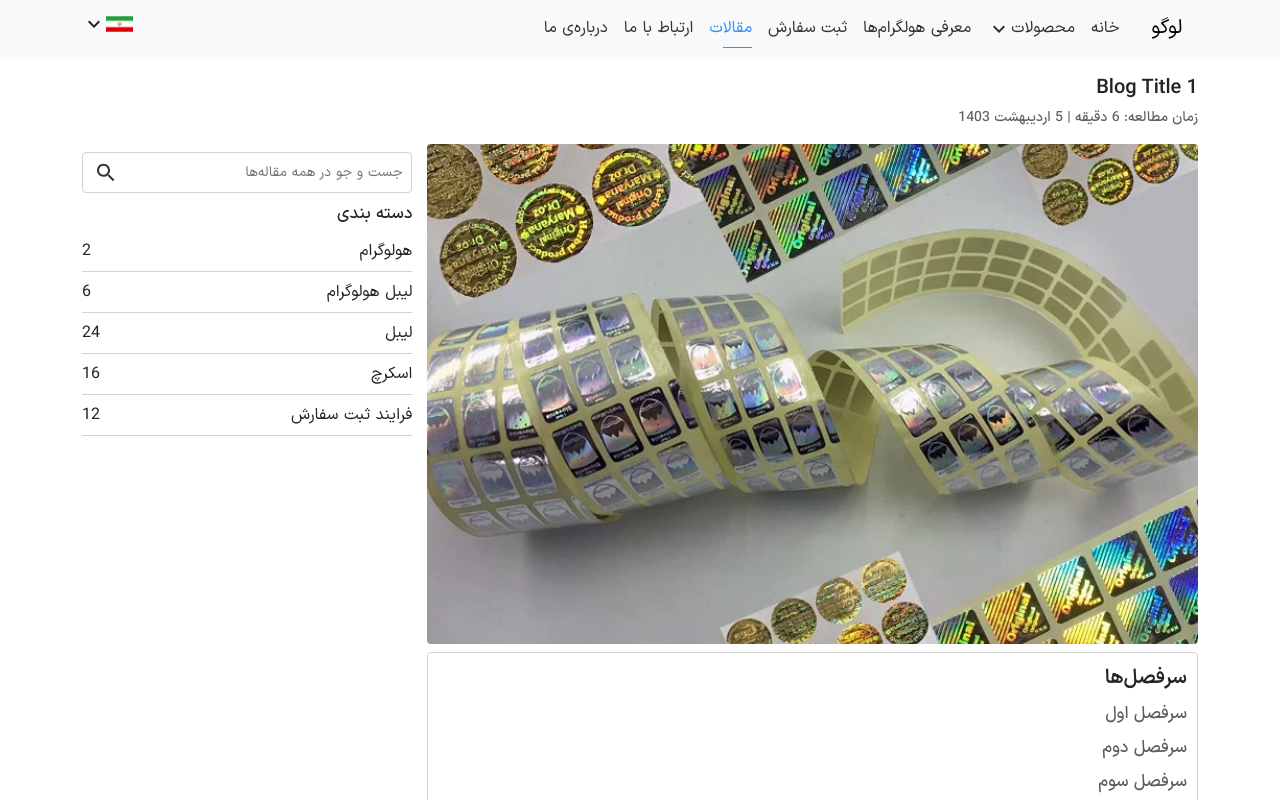
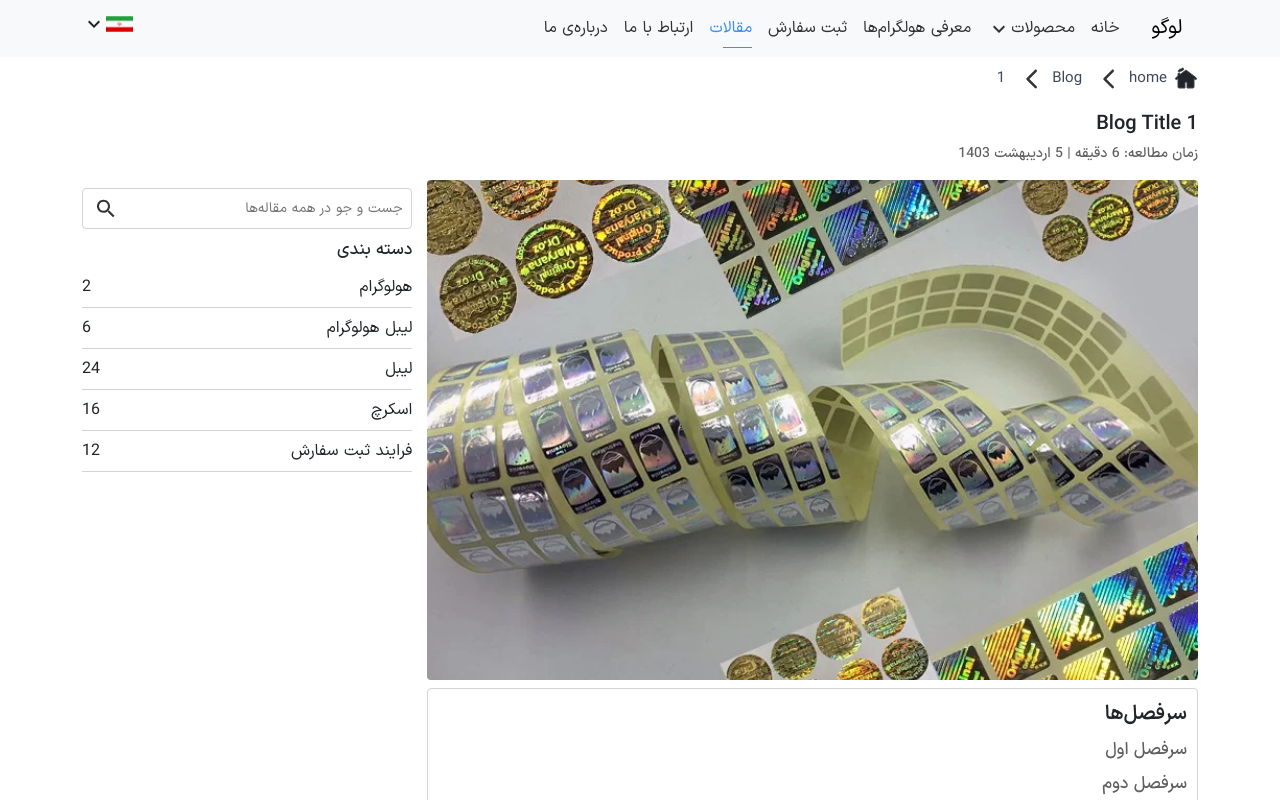
Before and after one commit to amirhoseinhoseinpoor/hologram-web-shop, a Next.js app: page /Blog/1 in a window 1280 px wide. Shown: the top 800 px of the page. Built offline with nearby package versions, Linux system fonts and the light colour scheme.

Commit message:
add dynamic route to the page

```diff
--- a/package.json
+++ b/package.json
@@ -30,6 +30,7 @@
     "redux": "^5.0.1",
     "redux-thunk": "^3.1.0",
     "sass": "^1.77.2",
+    "styled-components": "^6.1.11",
     "swiper": "^11.1.4"
   },
   "devDependencies": {
--- a/src/app/Blog/[id]/page.js
+++ b/src/app/Blog/[id]/page.js
@@ -4,13 +4,13 @@ import path from "path";
 import style from "../../Styles/BlogStyle/BlogDynamicContent.module.scss";
 import Box from "@mui/material/Box";
 import SearchIcon from "@mui/icons-material/Search";
-import LinkIcon from "@mui/icons-material/Link";
+
 import WhatsAppIcon from "@mui/icons-material/WhatsApp";
 import TelegramIcon from "@mui/icons-material/Telegram";
 import LinkedInIcon from "@mui/icons-material/LinkedIn";
-import Tooltip from "@mui/material/Tooltip";
 import CopyLinkButton  from "../../Components/CopyLinkButton"
 
+import ShowRoute from "@/app/Components/ShowRoute";
 
 function getBlogPostById(id) {
   // const filePath = path.join(process.cwd(), 'public', 'json', 'BlogPage.json');
@@ -54,6 +54,7 @@ export default function BlogPostPage({ params }) {
 
   return (
     <section className="container">
+      <ShowRoute/>
       <div className={`${style.MainDiv} d-flex flex-row`}>
         <div className={`${style.textContent} d-flex flex-column`}>
           <h3 className="title mt-3 mb-1">{blogPost.title}</h3>
--- /dev/null
+++ b/src/app/Components/ShowRoute.js
@@ -0,0 +1,86 @@
+"use client";
+
+import React from "react";
+import styled from "styled-components";
+import { usePathname } from "next/navigation";
+import Link from "next/link";
+import ArrowBackIosRoundedIcon from '@mui/icons-material/ArrowBackIosRounded';
+import CottageRoundedIcon from '@mui/icons-material/CottageRounded';
+
+const HomeIcon = styled(CottageRoundedIcon)`
+  fill: none;
+  stroke: #404756;
+  font-size:23px;
+`;
+
+
+
+const Icon = styled(ArrowBackIosRoundedIcon)`
+  margin: 0 8px;
+  color: #333333;
+  font-size: 15px;
+`;
+
+
+const List = styled.ul`
+  display: flex;
+  flex-direction: row;
+  align-items:center;
+  padding: 0;
+  margin: 10px 0 2px 0;
+  list-style: none;
+`;
+
+const ListItem = styled.li`
+  display: flex;
+  align-items: center;
+  font-size: 15px;
+  color: #404756;
+  &:not(:first-child) {
+    margin-right: 7px;
+  }
+  a{
+    text-decoration:none
+  }
+`;
+
+const StyledLink = styled.span`
+  text-decoration: none;
+  color: #404756;
+  &:hover {
+    text-decoration: underline;
+  }
+`;
+
+const ShowRoute = () => {
+  const pathname = usePathname();
+  const returnPath = pathname.split("/").filter((value) => value);
+
+  // Add "home" to the beginning of the path
+  returnPath.unshift("home");
+
+  // Function to generate the URL for each segment
+  const generatePath = (index) => {
+    if (index === 0) {
+      return "/";
+    }
+    return "/" + returnPath.slice(1, index + 1).join("/");
+  };
+
+  return (
+      <List>
+        <HomeIcon/>
+        {returnPath.map((segment, index) => (
+          <ListItem key={index}>
+            <Link href={generatePath(index)} passHref>
+              <StyledLink>{segment}</StyledLink>
+            </Link>
+            {index < returnPath.length - 1 && <Icon />}
+          </ListItem>
+        ))}
+      </List>
+
+  );
+};
+
+export default ShowRoute;
--- a/src/app/Exhibition/[id]/page.js
+++ b/src/app/Exhibition/[id]/page.js
@@ -8,6 +8,8 @@ import WhatsAppIcon from "@mui/icons-material/WhatsApp";
 import TelegramIcon from "@mui/icons-material/Telegram";
 import LinkedInIcon from "@mui/icons-material/LinkedIn";
 import CopyLinkButton  from "../../Components/CopyLinkButton"
+import ShowRoute from "../../Components/ShowRoute"
+
 
 function findSpeceficIteminjson(id) {
   const filepath = path.join(
@@ -32,7 +34,9 @@ export default function innerExhibition({ params }) {
   return (
     <>
       <HeaderSeo />
+
       <section className={style.customContainer}>
+       <ShowRoute/>
         <div>
           <h3 className="title mt-3 mb-1">{honors.title}</h3>
         </div>
--- a/src/app/Honors/[id]/page.js
+++ b/src/app/Honors/[id]/page.js
@@ -6,8 +6,8 @@ import Box from "@mui/material/Box";
 import WhatsAppIcon from "@mui/icons-material/WhatsApp";
 import TelegramIcon from "@mui/icons-material/Telegram";
 import LinkedInIcon from "@mui/icons-material/LinkedIn";
-
-import CopyLinkButton  from "../../Components/CopyLinkButton"
+import CopyLinkButton  from "../../Components/CopyLinkButton";
+import ShowRoute from "@/app/Components/ShowRoute";
 
 function findSpeceficIteminjson(id) {
   const filepath = path.join(
@@ -33,7 +33,7 @@ export default function innerHonors({ params }) {
 
   return (
     <section className={style.customContainer}>
-
+        <ShowRoute/>
         <div>
           <h3 className="title mt-3 mb-1">{honors.title}</h3>
         </div>
```
Also changed, not shown: src/app/eachPageComponent/HomeComponent/Video.js (+4 -4 lines), 1 other file (tests, documents, lock files or other folders).
